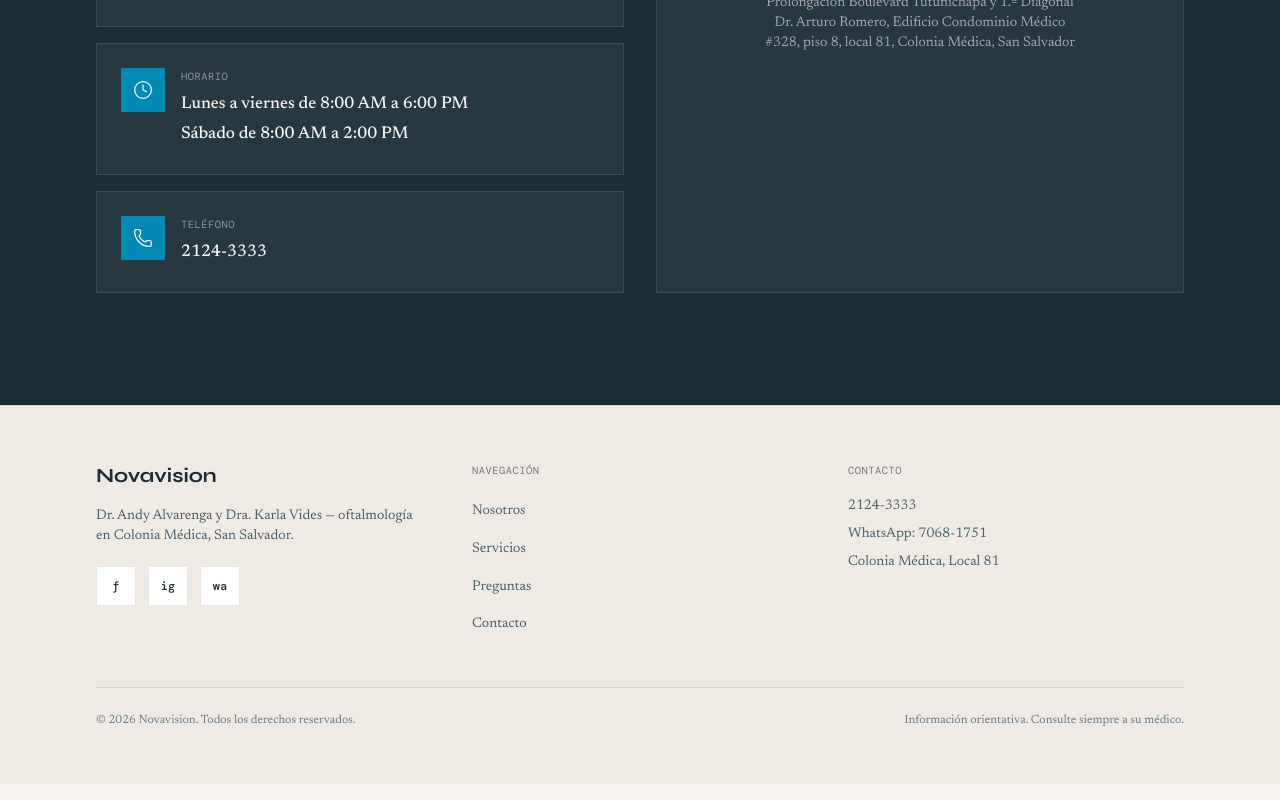
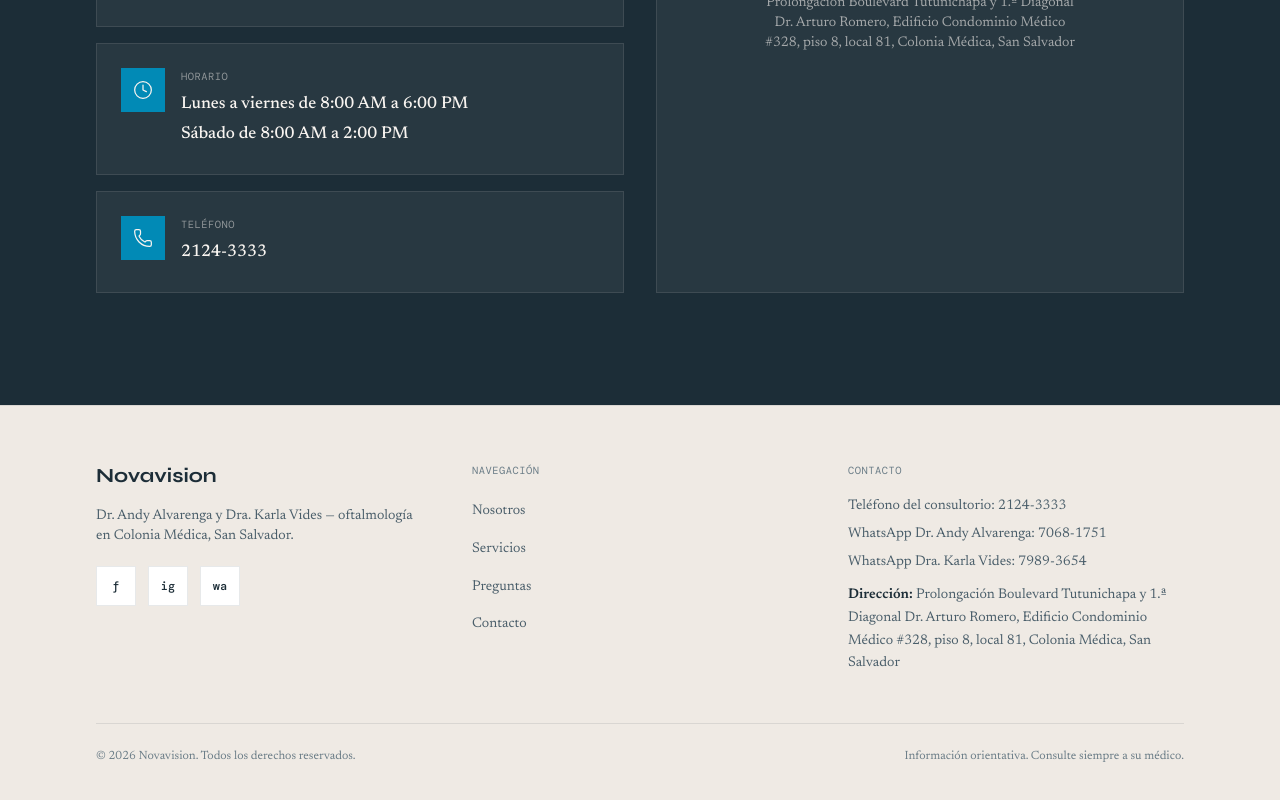
Before and after one commit to leofdr7/novavision, a React (Vite) app: page / in a window 1280 px wide. Shown: the part 5172-5972 px from the top of the page. Built offline with nearby package versions, Linux system fonts and the light colour scheme.

Commit message:
detallitos

```diff
--- a/src/components/Footer.tsx
+++ b/src/components/Footer.tsx
@@ -55,15 +55,28 @@
             <ul className="mt-4 space-y-2 text-sm text-ink-soft">
               <li>
                 <a href="tel:21243333" className="hover:text-blue">
-                  {clinic.telefono}
+                  Teléfono del consultorio: {clinic.telefono}
                 </a>
               </li>
               <li>
                 <a href={whatsappUrl} className="hover:text-blue">
-                  WhatsApp: 7068-1751
+                  WhatsApp Dr. Andy Alvarenga: 7068-1751
                 </a>
               </li>
-              <li>Colonia Médica, Local 81</li>
+              <li>
+                <a
+                  href="https://wa.me/50379893654?text=Hola%2C%20quisiera%20agendar%20una%20cita%20con%20la%20Dra.%20Karla%20Vides"
+                  target="_blank"
+                  rel="noopener noreferrer"
+                  className="hover:text-blue"
+                >
+                  WhatsApp Dra. Karla Vides: 7989-3654
+                </a>
+              </li>
+              <li className="max-w-sm pt-1 leading-relaxed">
+                <span className="font-semibold text-ink">Dirección:</span>{" "}
+                {clinic.direccion}
+              </li>
             </ul>
           </div>
         </div>
```
